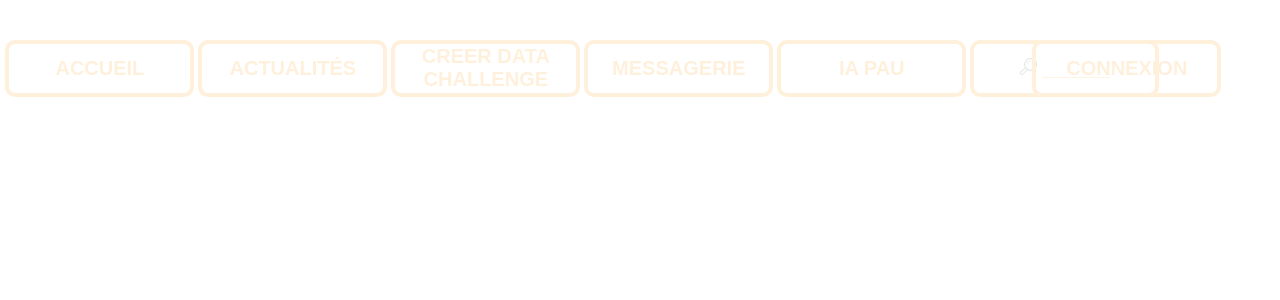
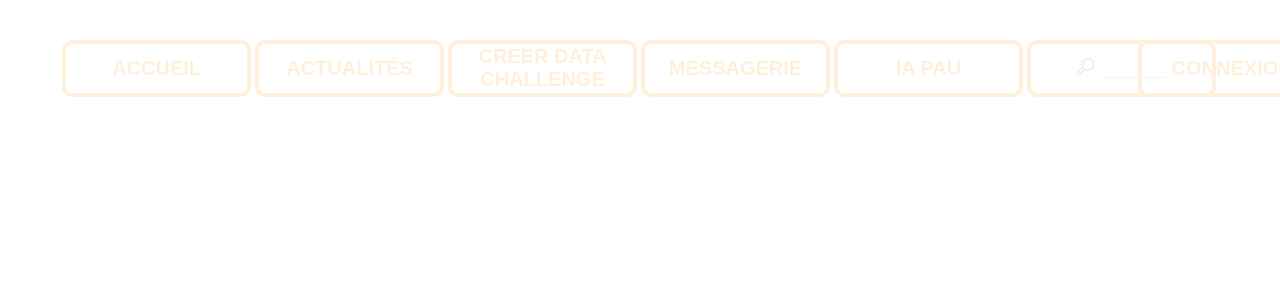
Before and after one commit to lucley64/SuperProjetSite, a PHP site: page /php/header.php in a window 1280 px wide. Shown: the top 300 px of the page. Run offline with PHP 8.4, Linux system fonts and the light colour scheme; lists and menus that the app fills with data are empty.

Commit message:
nan j'rigolais hein j'suis pas pd

```diff
--- a/css/header.css
+++ b/css/header.css
@@ -41,7 +41,6 @@ h1 a{
     color: rgb(255, 240, 220);
     font-weight: bold;
     top: 11%;
-    left: -30%;
     position: relative;
     text-transform: uppercase;
     font-size: 20px;
@@ -50,7 +49,7 @@ h1 a{
 
 .connexion {
     position: absolute ;
-    left: 85%;
+    left: 88.8%;
 }
 
 /* .buttonHeader span{
```
